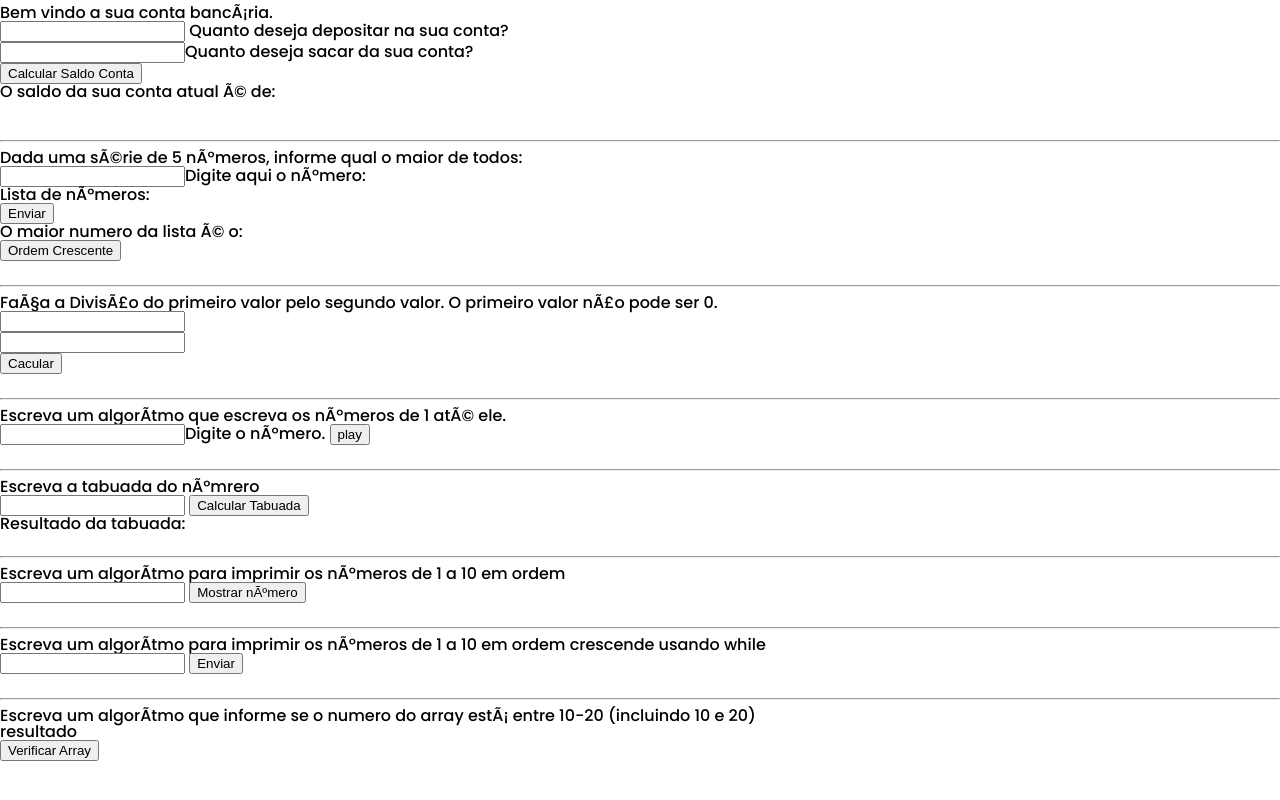
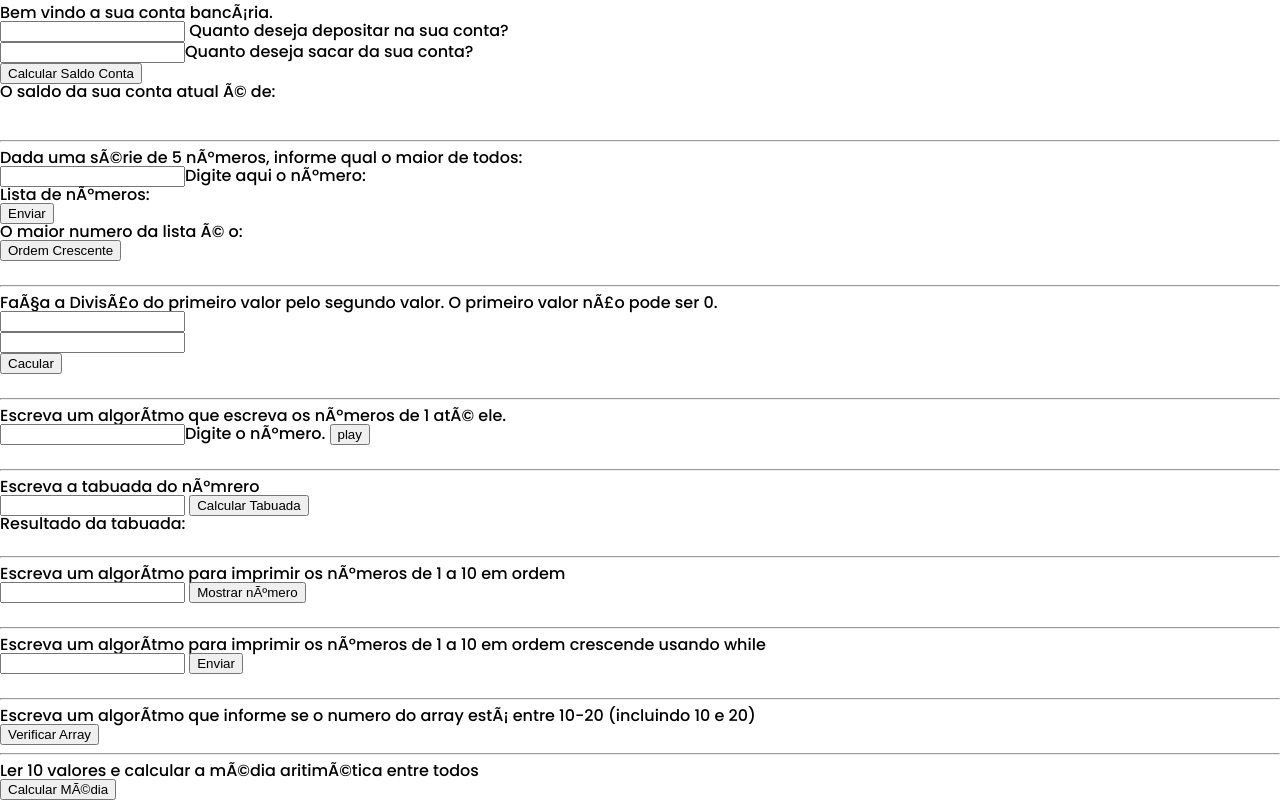
Before and after one commit to AylanaQueiroz/alura_books, a plain HTML site: page alura_books-projeto_inicial/index.html in a window 1280 px wide. Shown: the part 1580-2380 px from the top of the page. Before the commit the page ends 2341 px from the top, so only its background shows below. Drawn offline with nearby package versions, Linux system fonts and the light colour scheme; no server answers.

Commit message:
calculo média

```diff
--- a/alura_books-projeto_inicial/index.html
+++ b/alura_books-projeto_inicial/index.html
@@ -417,8 +417,14 @@
   <hr>
 
   <h1>Escreva um algorítmo que informe se o numero do array está entre 10-20 (incluindo 10 e 20)</h1>
-  <h1>resultado</h1>
   <input type="button" value="Verificar Array" id="btn_array">
+  <br>
+  <hr>
+
+  <h1>Ler 10 valores e calcular a média aritimética entre todos</h1>
+  <input type="button" name="" id="calculo_media" value="Calcular Média">
+  <h1 id="resultadoMedia"></h1>
+
   <script src="/app/main.js"></script>
   <script scr="/app/metodomap.js"></script>
 </body>
```
